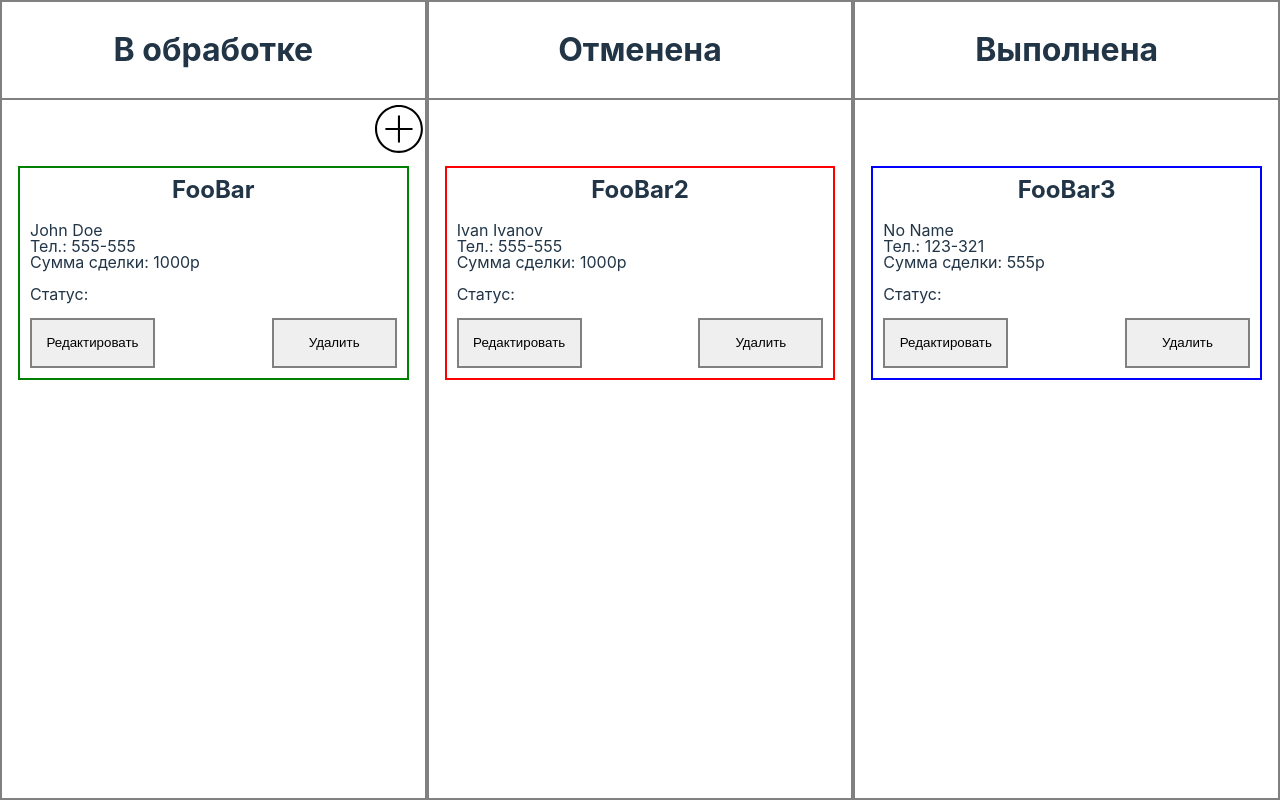
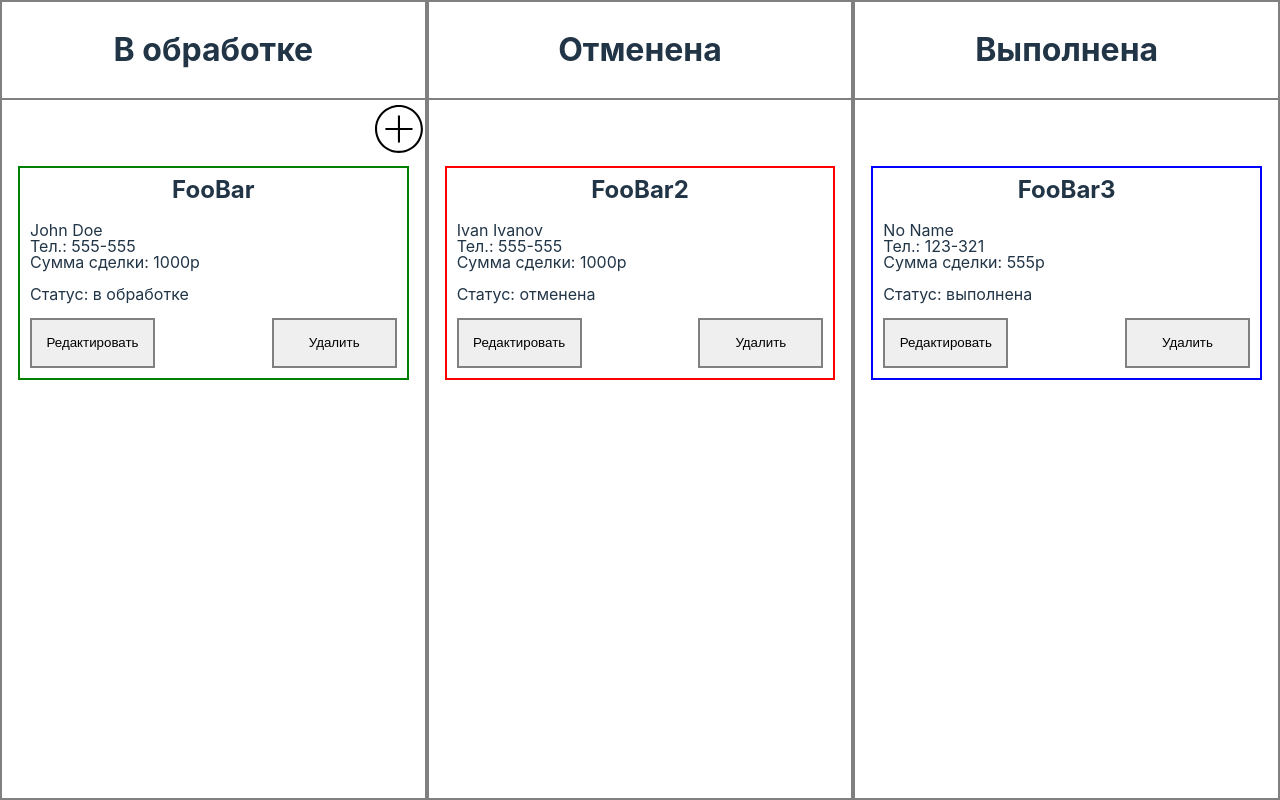
Before and after one commit to heyitsegor/kanban-board, a Vue app: page / in a window 1280 px wide. Built offline with nearby package versions, Linux system fonts and the light colour scheme.

Commit message:
add dragg functionality

```diff
--- a/src/components/KanbanCard.vue
+++ b/src/components/KanbanCard.vue
@@ -16,8 +16,9 @@ const statusToLable = {
 
 <template>
   <div
+    @dragstart.once="$emit('dragging-card', card.id)"
+    draggable="true"
     class="card"
-    draggable="true"
     v-if="isRendered"
     :data-status="card.status"
   >
@@ -27,7 +28,7 @@ const statusToLable = {
       <p>Тел.: {{ card.contactPhone }}</p>
       <p>Сумма сделки: {{ card.totalAmount }}р</p>
     </div>
-    <p>Статус: {{ statusToLable[status] }}</p>
+    <p>Статус: {{ statusToLable[card.status] }}</p>
     <div class="action-buttons">
       <DefaultButton
         @click="$emit('open-edit-dialog', card.id)"
--- a/src/components/KanbanColumn.vue
+++ b/src/components/KanbanColumn.vue
@@ -12,6 +12,7 @@ const props = defineProps<{
 const {
   cards,
   setCurrentCard,
+  getCurrentCard,
   openEditDialog,
   openDeleteDialog,
   fetchCards,
@@ -46,10 +47,25 @@ const deleteCard = (cardId: number) => {
     openDeleteDialog();
   }
 };
+
+const getDraggingCard = (cardId: number) => {
+  const card = cards.value.find((card) => card.id === cardId);
+  if (card) {
+    setCurrentCard(card);
+  }
+};
+
+const handleDrag = () => {
+  const card = getCurrentCard();
+  card.status = props.cardStatus;
+};
 </script>
 
 <template>
-  <div class="column">
+  <div
+    @dragenter="handleDrag"
+    class="column"
+  >
     <h1>
       {{ title }}
     </h1>
@@ -67,6 +83,7 @@ const deleteCard = (cardId: number) => {
       </div>
       <ul>
         <KanbanCard
+          @dragging-card="getDraggingCard"
           @open-edit-dialog="editCard"
           @open-delete-dialog="deleteCard"
           v-for="card in cards"
--- a/src/stores/store.ts
+++ b/src/stores/store.ts
@@ -73,6 +73,9 @@ function deleteCard() {
 function setCurrentCard(card: CardData) {
   state.currentCard = card;
 }
+function getCurrentCard() {
+  return state.currentCard;
+}
 function openEditDialog() {
   state.showDialog = true;
   state.isDelete = false;
@@ -100,6 +103,7 @@ export default function store() {
     saveCard,
     deleteCard,
     setCurrentCard,
+    getCurrentCard,
     openEditDialog,
     openDeleteDialog,
     closeDialog,
--- a/src/style.css
+++ b/src/style.css
@@ -21,9 +21,6 @@ body {
   user-select: none;
 }
 
-/* #app {
-} */
-
 @media (prefers-color-scheme: light) {
   :root {
     color: #213547;
```
